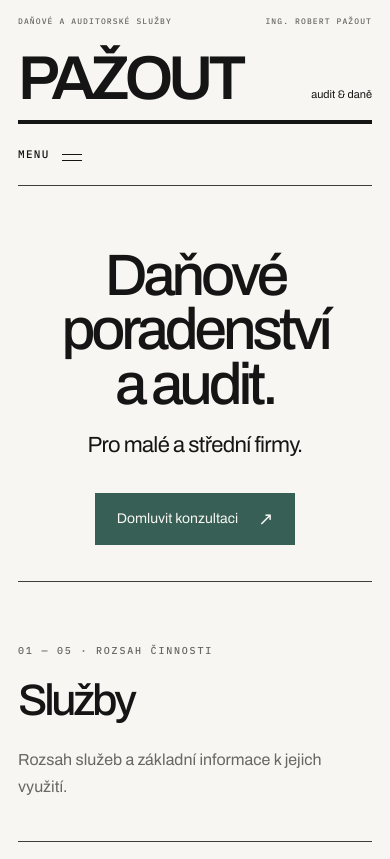
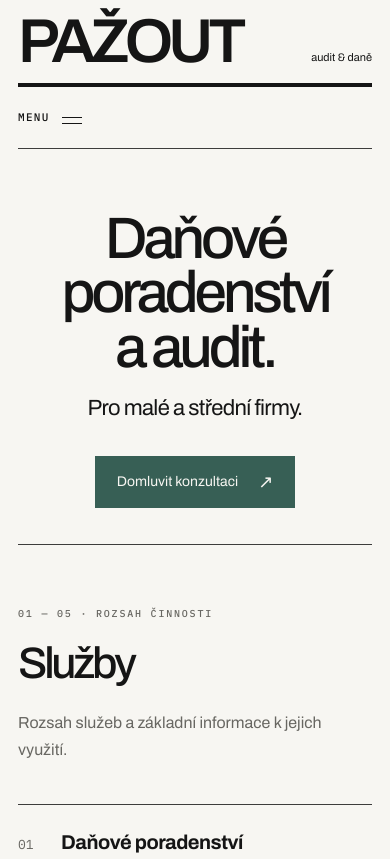
Before and after one commit to T0mmas/T0mmas.github.io, a plain HTML site: page index.html in a window 390 px wide. Shown: the top 859 px of the page. Drawn offline with Linux system fonts and the light colour scheme.

Commit message:
Remove the top bar

```diff
--- a/index.html
+++ b/index.html
@@ -13,11 +13,6 @@
 <body>
   <div class="site-shell">
     <header class="site-header" id="top">
-      <div class="topline container">
-        <span>Daňové a auditorské služby</span>
-        <span>Daňový poradce · Auditor</span>
-        <span>Ing. Robert Pažout</span>
-      </div>
       <div class="masthead container">
         <a class="wordmark" href="#top" aria-label="Pažout — úvod">Pažout</a>
         <div class="credentials">audit &amp; daně<br><span>KDP ČR č. 00002409 · KA ČR č. 1827</span></div>
--- a/styles.css
+++ b/styles.css
@@ -18,7 +18,6 @@ a { color: inherit; text-decoration: none; }
 .site-shell { max-width: 1440px; margin: 0 auto; background: var(--paper); overflow: hidden; }
 .container { width: min(100% - 96px, 1240px); margin-inline: auto; }
 .section-anchor { scroll-margin-top: 76px; }
-.topline { display: flex; justify-content: space-between; padding: 24px 0 15px; color: var(--muted); font: 500 10px/1 var(--mono); letter-spacing: .14em; text-transform: uppercase; }
 .masthead { display: flex; justify-content: space-between; align-items: end; padding: 18px 0 22px; border-bottom: 4px solid var(--ink); }
 .wordmark { font: 600 clamp(58px, 10vw, 126px)/.77 var(--sans); letter-spacing: -.08em; text-transform: uppercase; }
 .credentials { padding-bottom: 5px; text-align: right; font-size: 15px; line-height: 1.5; }
@@ -85,7 +84,6 @@ h2 em { color: var(--accent); font-family: var(--serif); font-style: italic; fon
 
 @media (max-width: 900px) {
   .container { width: min(100% - 48px, 680px); }
-  .topline span:nth-child(2) { display: none; }
   .masthead { padding-top: 20px; }
   .credentials { font-size: 13px; }
   .credentials span { font-size: 10px; }
@@ -115,8 +113,6 @@ h2 em { color: var(--accent); font-family: var(--serif); font-style: italic; fon
 
 @media (max-width: 600px) {
   .container { width: min(100% - 36px, 480px); }
-  .topline { padding: 17px 0 12px; font-size: 8px; }
-  .topline span:last-child { margin-left: auto; }
   .masthead { align-items: end; padding: 18px 0 17px; }
   .wordmark { font-size: 62px; }
   .credentials { max-width: 120px; padding-bottom: 1px; font-size: 11px; line-height: 1.3; }
```
